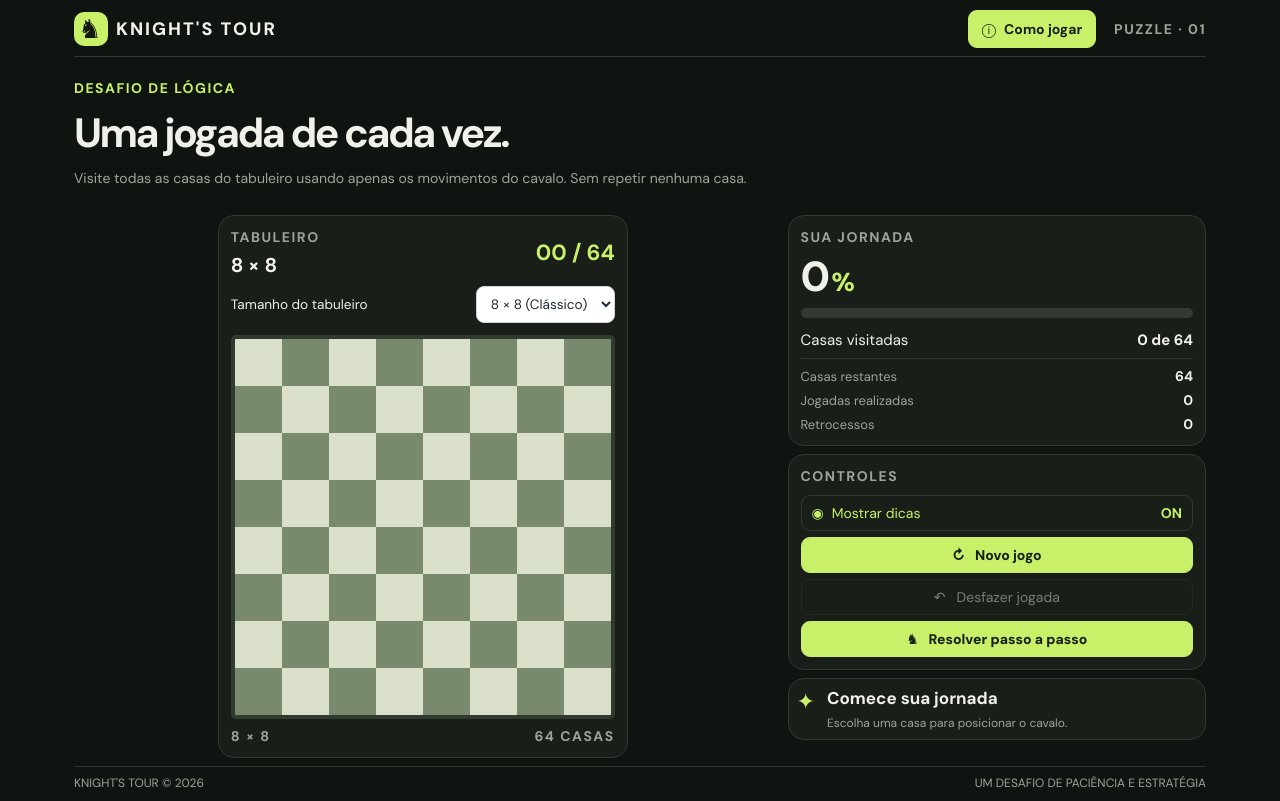
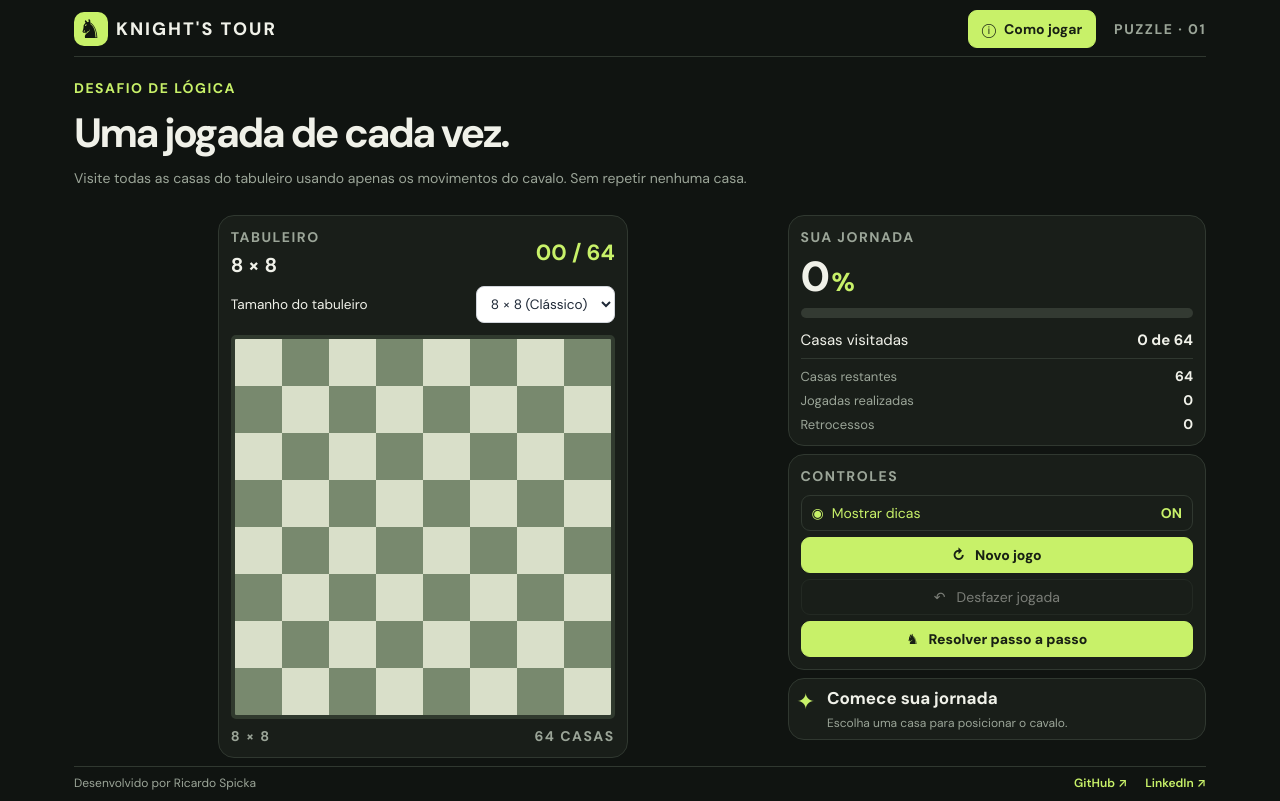
Before and after one commit to RicardoSpicka/knight-tour, a React (Vite) app: page / in a window 1280 px wide. Built offline with nearby package versions, Linux system fonts and the light colour scheme.

Commit message:
feat: add developer social links to footer

```diff
--- a/src/App.css
+++ b/src/App.css
@@ -544,8 +544,34 @@
   padding-top: 20px;
   border-top: 1px solid var(--border);
   color: var(--muted);
-  font-size: 14px;
+  font-size: 18px;
   line-height: 1.7;
+}
+
+.footer-links {
+  display: flex;
+  align-items: center;
+  justify-content: center;
+  gap: 18px;
+  flex-wrap: wrap;
+}
+
+.footer-links a {
+  color: var(--accent);
+  text-decoration: none;
+  font-weight: 600;
+  transition: color 120ms ease;
+}
+
+.footer-links a:hover {
+  color: #ffffff;
+  text-decoration: underline;
+}
+
+.footer-links a:focus-visible {
+  outline: 2px solid var(--accent);
+  outline-offset: 4px;
+  border-radius: 3px;
 }
 
 
@@ -624,27 +650,6 @@
 .rules-button:hover {
   filter: brightness(1.08);
 }
-
-
-
-
-
-
-
-
-
-
-
-
-
-
-
-
-
-
-
-
-
 
 .rules-button:focus-visible,
 .rules-close:focus-visible {
--- a/src/App.tsx
+++ b/src/App.tsx
@@ -688,8 +688,27 @@ function App() {
       )}
 
       <footer className="footer">
-        <span>KNIGHT'S TOUR © 2026</span>
-        <span>UM DESAFIO DE PACIÊNCIA E ESTRATÉGIA</span>
+        <span>Desenvolvido por Ricardo Spicka</span>
+
+        <div className="footer-links">
+          <a
+            href="https://github.com/RicardoSpicka"
+            target="_blank"
+            rel="noopener noreferrer"
+            aria-label="GitHub de Ricardo Spicka"
+          >
+            GitHub ↗
+          </a>
+
+          <a
+            href="https://www.linkedin.com/in/ricardo-spicka-b79049160"
+            target="_blank"
+            rel="noopener noreferrer"
+            aria-label="LinkedIn de Ricardo Spicka"
+          >
+            LinkedIn ↗
+          </a>
+        </div>
       </footer>
     </main>
   )
```
